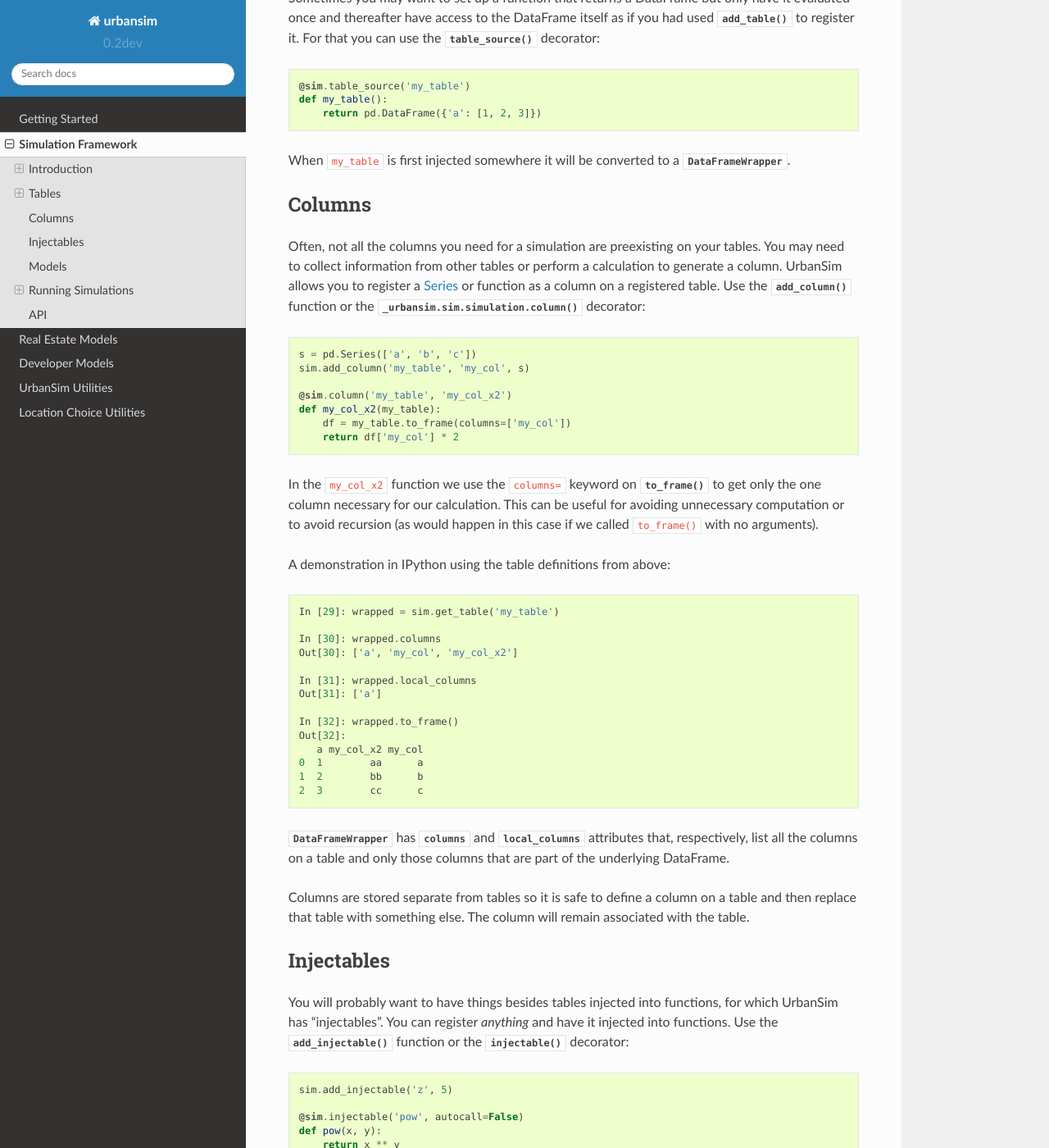
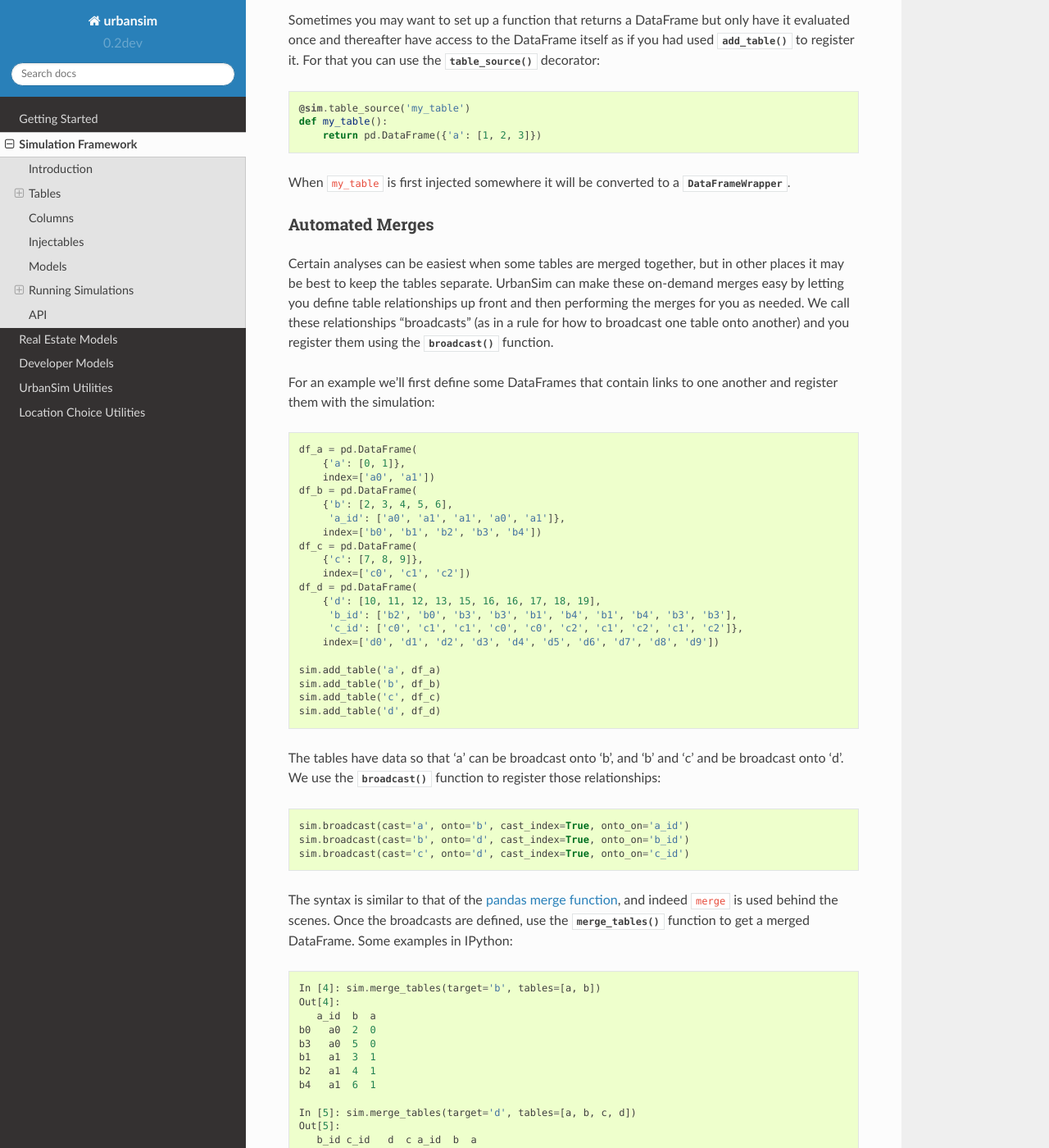
Before and after one commit to UDST/urbansim, a Sphinx documentation site: the page built from docs/sim/index.rst, in a window 1280 px wide and 1400 px high, scrolled down 2425 px. Shown: the whole window at 82% size. Built offline with Sphinx 7.4.7 and the Read the Docs theme 2.0.0, drawn with Linux system fonts in a browser that asks for light colours; some of the changed text lies outside the part shown.

Commit message:
Add docs on table broadcasts

```diff
--- a/docs/sim/index.rst
+++ b/docs/sim/index.rst
@@ -56,21 +56,22 @@ the simulation process:
     You can enable caching on individual items to save time, then later clear
     the cache on just that item or clear the entire cache in one call.
 
+* Automated Merges
+
+  * UrbanSim can merge multiple tables to some target table once you have
+    described relationships between them.
+
 * Data archives
 
   * After a simulation it can be useful to look out how the data changed
     as the simulation progressed. UrbanSim can save registered tables out
     to an HDF5 file every simulation iteration or on set intervals.
 
-Note
-~~~~
+.. note::
+   In the documentation below the following imports are implied::
 
-In the documentation below the following imports are implied::
-
-    import pandas as pd
-    import urbansim.sim.simulation as sim
-
-The code samples are shown as if they are
+       import pandas as pd
+       import urbansim.sim.simulation as sim
 
 Tables
 ------
@@ -138,6 +139,93 @@ register it. For that you can use the
 
 When ``my_table`` is first injected somewhere it will be converted to a
 :py:class:`~urbansim.sim.simulation.DataFrameWrapper`.
+
+Automated Merges
+~~~~~~~~~~~~~~~~
+
+Certain analyses can be easiest when some tables are merged together,
+but in other places it may be best to keep the tables separate.
+UrbanSim can make these on-demand merges easy by letting you define table
+relationships up front and then performing the merges for you as needed.
+We call these relationships "broadcasts" (as in a rule for how to broadcast
+one table onto another) and you register them using the
+:py:func:`~urbansim.sim.simulation.broadcast` function.
+
+For an example we'll first define some DataFrames that contain links
+to one another and register them with the simulation::
+
+    df_a = pd.DataFrame(
+        {'a': [0, 1]},
+        index=['a0', 'a1'])
+    df_b = pd.DataFrame(
+        {'b': [2, 3, 4, 5, 6],
+         'a_id': ['a0', 'a1', 'a1', 'a0', 'a1']},
+        index=['b0', 'b1', 'b2', 'b3', 'b4'])
+    df_c = pd.DataFrame(
+        {'c': [7, 8, 9]},
+        index=['c0', 'c1', 'c2'])
+    df_d = pd.DataFrame(
+        {'d': [10, 11, 12, 13, 15, 16, 16, 17, 18, 19],
+         'b_id': ['b2', 'b0', 'b3', 'b3', 'b1', 'b4', 'b1', 'b4', 'b3', 'b3'],
+         'c_id': ['c0', 'c1', 'c1', 'c0', 'c0', 'c2', 'c1', 'c2', 'c1', 'c2']},
+        index=['d0', 'd1', 'd2', 'd3', 'd4', 'd5', 'd6', 'd7', 'd8', 'd9'])
+
+    sim.add_table('a', df_a)
+    sim.add_table('b', df_b)
+    sim.add_table('c', df_c)
+    sim.add_table('d', df_d)
+
+The tables have data so that 'a' can be broadcast onto 'b',
+and 'b' and 'c' and be broadcast onto 'd'.
+We use the :py:func:`~urbansim.sim.simulation.broadcast` function
+to register those relationships::
+
+    sim.broadcast(cast='a', onto='b', cast_index=True, onto_on='a_id')
+    sim.broadcast(cast='b', onto='d', cast_index=True, onto_on='b_id')
+    sim.broadcast(cast='c', onto='d', cast_index=True, onto_on='c_id')
+
+The syntax is similar to that of the
+`pandas merge function <http://pandas.pydata.org/pandas-docs/stable/generated/pandas.merge.html#pandas.merge>`_,
+and indeed ``merge`` is used behind the scenes.
+Once the broadcasts are defined, use the
+:py:func:`~urbansim.sim.simulation.merge_tables` function to get a
+merged DataFrame. Some examples in IPython::
+
+    In [4]: sim.merge_tables(target='b', tables=[a, b])
+    Out[4]:
+       a_id  b  a
+    b0   a0  2  0
+    b3   a0  5  0
+    b1   a1  3  1
+    b2   a1  4  1
+    b4   a1  6  1
+
+    In [5]: sim.merge_tables(target='d', tables=[a, b, c, d])
+    Out[5]:
+       b_id c_id   d  c a_id  b  a
+    d0   b2   c0  10  7   a1  4  1
+    d3   b3   c0  13  7   a0  5  0
+    d2   b3   c1  12  8   a0  5  0
+    d8   b3   c1  18  8   a0  5  0
+    d9   b3   c2  19  9   a0  5  0
+    d4   b1   c0  15  7   a1  3  1
+    d6   b1   c1  16  8   a1  3  1
+    d1   b0   c1  11  8   a0  2  0
+    d5   b4   c2  16  9   a1  6  1
+    d7   b4   c2  17  9   a1  6  1
+
+Note that it's the target table's index that you find in the final merged
+table, though the order may have changed.
+:py:func:`~urbansim.sim.simulation.merge_tables` has an optional
+``columns=`` keyword that can contain column names from any the tables
+going into the merge so you can limit which columns end up in the final table.
+(Columns necessary for performing merges will be included whether or not
+they are in the ``columns=`` list.)
+
+.. note:: :py:func:`~urbansim.sim.simulation.merge_tables` calls
+   `pandas.merge <http://pandas.pydata.org/pandas-docs/stable/generated/pandas.merge.html#pandas.merge>`_
+   with ``how='inner'``, meaning that only items that
+   appear in both tables are kept in the merged table.
 
 Columns
 -------
```
